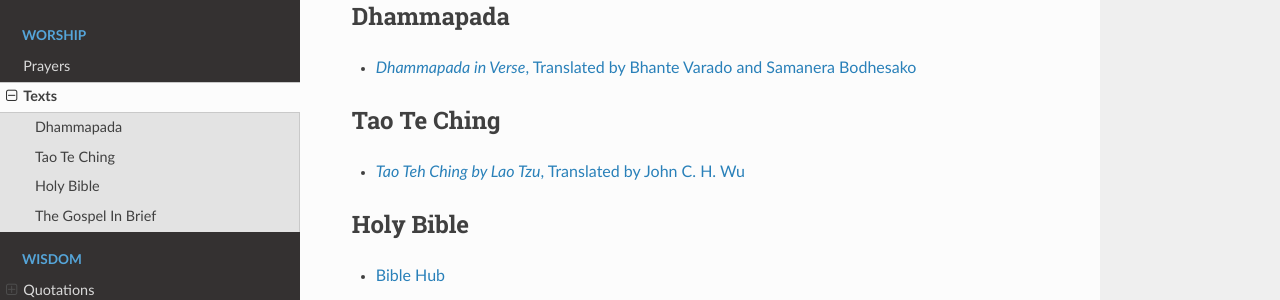
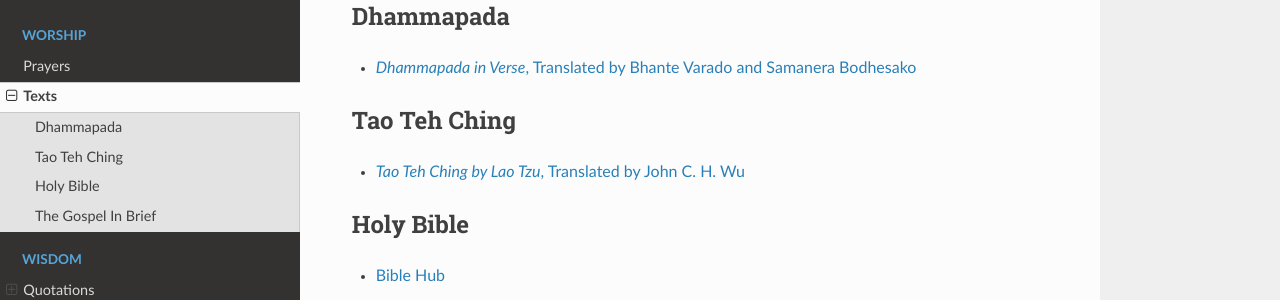
Before and after one commit to FreelyGivenHarmonicChurch/FreelyGivenHarmonicChurch.github.io, an MkDocs documentation site: the page built from docs/worship/texts.md, in a window 1280 px wide. Shown: the part 160-460 px from the top of the page. Built offline with MkDocs 1.6.1, drawn with Linux system fonts in a browser that asks for light colours; nearby versions of some CDN libraries.

Commit message:
Tao Te Ching -> Tao Teh Ching

```diff
--- a/docs/worship/texts.md
+++ b/docs/worship/texts.md
@@ -4,7 +4,7 @@
 
 - [*Dhammapada in Verse*, Translated by Bhante Varado and Samanera Bodhesako](http://www.suttas.net/english/suttas/khuddaka-nikaya/dhammapada/index.php)
 
-## Tao Te Ching
+## Tao Teh Ching
 
 - [*Tao Teh Ching by Lao Tzu*, Translated by John C. H. Wu](https://terebess.hu/english/tao/wu.html)
 
```
